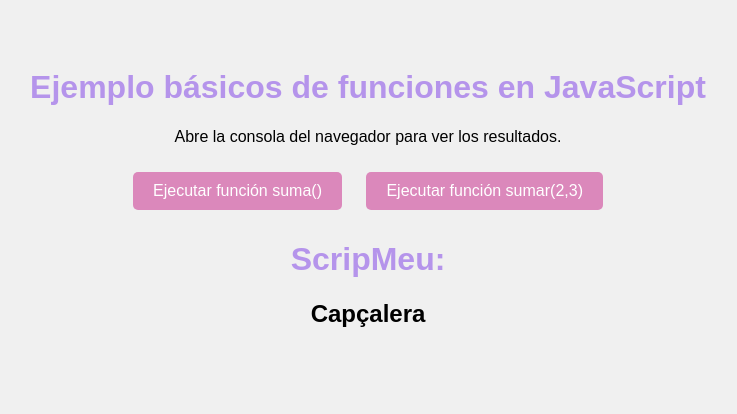
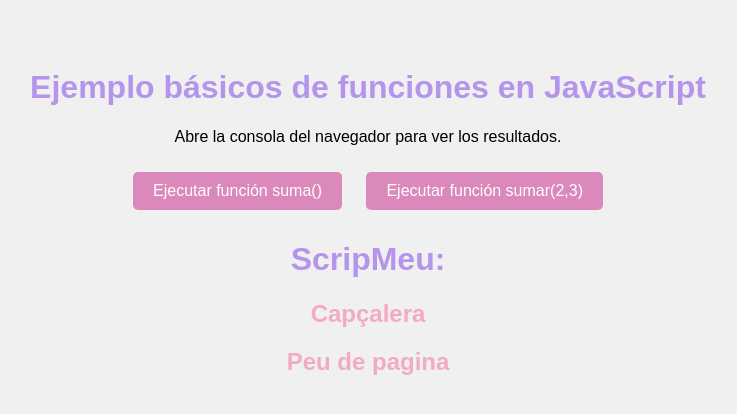
Before and after one commit to Nella-orosco/RepasoJS, a plain HTML site: page PracticaJS-Orosco/index.html in a window 1280 px wide. Shown: the whole page, without its empty margins (272-1009 px from the left). Drawn offline with Linux system fonts and the light colour scheme.

Commit message:
comentarios agragados

```diff
--- a/PracticaJS-Orosco/scripMeu.js
+++ b/PracticaJS-Orosco/scripMeu.js
@@ -1,3 +1,5 @@
+//Es como realizar el html, pero en js:
+
 document.addEventListener('DOMContentLoaded',()=>{
 
 const mainMeu = document.createElement('main');
@@ -8,10 +10,12 @@
 headerMeu.id = 'header';
 footerMeu.id = 'footer';
 
-headerMeu.innerHTML = '<h2> Capçalera</h2>';
+headerMeu.innerHTML = '<h2> Capçalera</h2>'; //header
+footerMeu.innerHTML = '<h2> Peu de pagina<h2>'; //footer
 
+
+document.body.appendChild(headerMeu);
 document.body.appendChild(mainMeu);
-document.body.appendChild(headerMeu);
 document.body.appendChild(footerMeu);
 
 });
--- a/PracticaJS-Orosco/script.js
+++ b/PracticaJS-Orosco/script.js
@@ -8,6 +8,7 @@
 //llamar a la función
 suma();
 
+/////////////////////////////////////////////////////////////////////////////////////////////
 function sumar (num1, num2){
     let resultat = num1+num2;
     console.log ("El resultat es=", resultat);
@@ -15,6 +16,7 @@
 //al no tener valores asignados en la funcion, se le pone cuando la llamas:
 sumar(2,3);
 
+/////////////////////////////////////////////////////////////////////////////////////////////
 //Arrow function;sintaxis más concisa para definir una función de manera abreviada
 const sum2 =(numA, numB) =>  numA + numB;
 console.log("Estic cridant a:", sum2(6,3));
--- a/PracticaJS-Orosco/styles.css
+++ b/PracticaJS-Orosco/styles.css
@@ -7,6 +7,10 @@
 
 h1 {
     color: #b594eb;
+}
+
+h2 {
+    color: #f3abc1;
 }
 
 button {
```
Also changed, not shown: PracticaJS-Orosco/index.html (+2 -1 lines).
